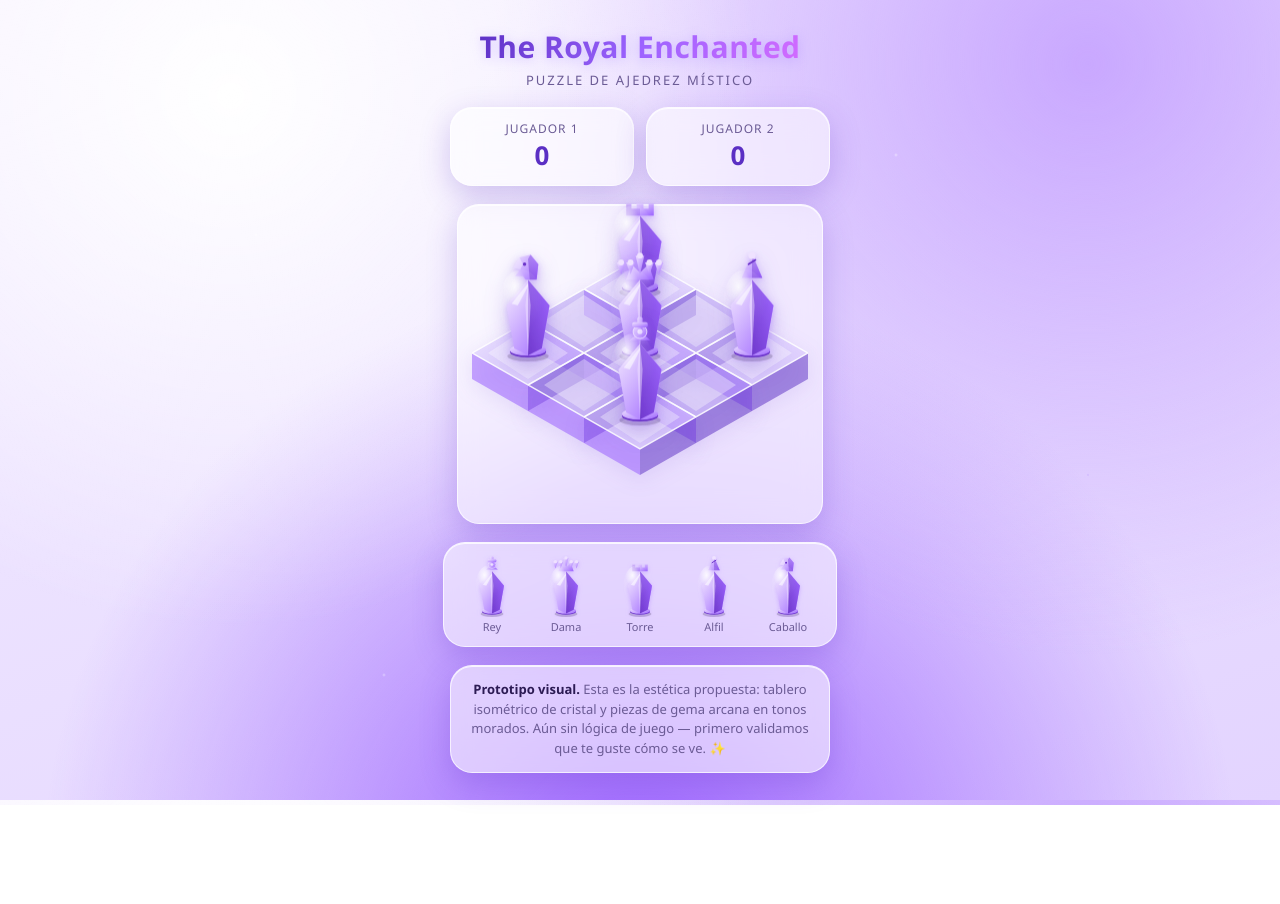
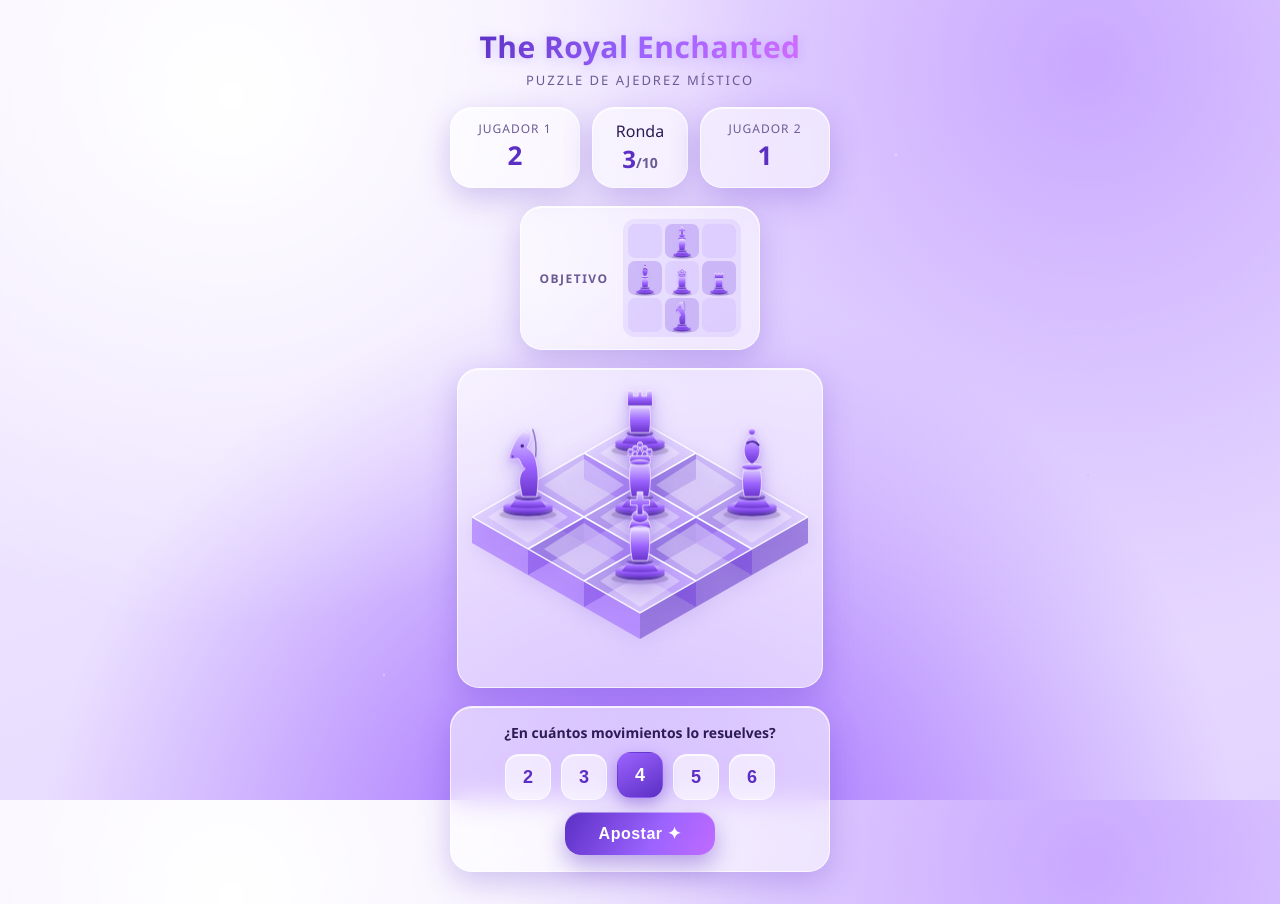
Before and after one commit to jostivtrb-create/The-Royal-Study, a React (Vite) app: page / in a window 1280 px wide. Before the commit the page ends 805 px from the top, so only its background shows below. Built offline with nearby package versions, Linux system fonts and the light colour scheme.

Commit message:
feat: rediseñar piezas como ajedrez de cristal reconocible + pantalla de juego pulida

```diff
--- a/src/App.tsx
+++ b/src/App.tsx
@@ -3,15 +3,49 @@ import Board, { type BoardState } from "./components/Board";
 import Piece from "./components/Piece";
 import { PIECE_ORDER, PIECE_NAME_ES } from "./game/pieces";
 
-// Disposición de muestra para el prototipo visual (las 5 piezas en el 3x3).
-const SAMPLE: BoardState = [
+const START: BoardState = [
   ["R", null, "B"],
   [null, "Q", null],
   ["N", null, "K"],
 ];
 
+const TARGET: BoardState = [
+  [null, "K", null],
+  ["B", "Q", "R"],
+  [null, "N", null],
+];
+
+// Modo galería para revisar piezas (dev). En la app real va en false.
+const GALLERY = false;
+
 export default function App() {
-  const [board] = useState<BoardState>(SAMPLE);
+  const [board] = useState<BoardState>(START);
+
+  if (GALLERY) {
+    return (
+      <div className="app">
+        <header className="title">
+          <h1>The Royal Enchanted</h1>
+          <p>Galería de piezas (revisión)</p>
+        </header>
+        <div className="glass" style={{ padding: 18, display: "flex", gap: 6, flexWrap: "wrap", justifyContent: "center" }}>
+          {PIECE_ORDER.map((t) => (
+            <div key={t} style={{ display: "flex", flexDirection: "column", alignItems: "center", width: 92 }}>
+              <Piece type={t} size={86} />
+              <span style={{ fontSize: 12, color: "var(--ink-soft)" }}>{PIECE_NAME_ES[t]}</span>
+            </div>
+          ))}
+        </div>
+        <div style={{ padding: 18, borderRadius: 22, background: "#2c1b54", display: "flex", gap: 6, flexWrap: "wrap", justifyContent: "center" }}>
+          {PIECE_ORDER.map((t) => (
+            <div key={t} style={{ width: 92, display: "flex", justifyContent: "center" }}>
+              <Piece type={t} size={86} />
+            </div>
+          ))}
+        </div>
+      </div>
+    );
+  }
 
   return (
     <div className="app">
@@ -20,35 +54,60 @@ export default function App() {
         <p>Puzzle de ajedrez místico</p>
       </header>
 
+      {/* Marcador */}
       <div className="hud">
         <div className="score glass">
           <div className="who">Jugador 1</div>
-          <div className="pts">0</div>
+          <div className="pts">2</div>
+        </div>
+        <div className="round glass">
+          <div className="who">Ronda</div>
+          <div className="round-n">3<span>/10</span></div>
         </div>
         <div className="score glass">
           <div className="who">Jugador 2</div>
-          <div className="pts">0</div>
+          <div className="pts">1</div>
         </div>
       </div>
 
+      {/* Objetivo (mini tablero meta) */}
+      <div className="target glass">
+        <span className="target-label">Objetivo</span>
+        <MiniBoard board={TARGET} />
+      </div>
+
+      {/* Tablero principal */}
       <div className="board-wrap glass">
         <Board board={board} />
       </div>
 
-      <div className="legend glass">
-        {PIECE_ORDER.map((t) => (
-          <div className="legend-item" key={t}>
-            <Piece type={t} size={48} />
-            <span>{PIECE_NAME_ES[t]}</span>
-          </div>
-        ))}
-      </div>
-
-      <div className="note glass">
-        <strong>Prototipo visual.</strong> Esta es la estética propuesta:
-        tablero isométrico de cristal y piezas de gema arcana en tonos morados.
-        Aún sin lógica de juego — primero validamos que te guste cómo se ve. ✨
+      {/* Barra de apuesta */}
+      <div className="bid glass">
+        <div className="bid-q">¿En cuántos movimientos lo resuelves?</div>
+        <div className="bid-row">
+          {[2, 3, 4, 5, 6].map((n) => (
+            <button key={n} className={"chip" + (n === 4 ? " chip--on" : "")}>
+              {n}
+            </button>
+          ))}
+        </div>
+        <button className="bid-go">Apostar ✦</button>
       </div>
     </div>
   );
 }
+
+/** Mini tablero (vista cenital) para mostrar el objetivo de forma compacta. */
+function MiniBoard({ board }: { board: BoardState }) {
+  return (
+    <div className="mini">
+      {board.map((row, r) =>
+        row.map((cell, c) => (
+          <div key={`${r}-${c}`} className={"mini-cell" + ((r + c) % 2 ? " mini-cell--b" : "")}>
+            {cell && <Piece type={cell} size={30} />}
+          </div>
+        )),
+      )}
+    </div>
+  );
+}
--- a/src/components/Piece.tsx
+++ b/src/components/Piece.tsx
@@ -3,195 +3,193 @@ import type { PieceType } from "../game/pieces";
 
 type Props = {
   type: PieceType;
-  /** Tonalidad del cristal: amatista (por defecto) o variante para el rival. */
   hue?: "amethyst" | "rose";
   size?: number;
   className?: string;
 };
 
 /**
- * Pieza de cristal arcano dibujada en SVG.
+ * Pieza de ajedrez tallada en cristal.
  *
- * Cada pieza es una gema/cristal facetado (cuerpo en forma de espira) con un
- * ornamento superior distintivo. El facetado (cara izquierda clara + cara
- * derecha oscura + brillo especular) simula volumen 3D sin necesidad de 3D real.
+ * Silueta Staunton reconocible (base torneada + cuerpo + remate distintivo)
+ * con acabado de cristal: degradado vertical, brillo especular lateral, rim
+ * light y glow morado. viewBox 90x112, centro en x=45, base en y≈100.
  */
 export default function Piece({
   type,
   hue = "amethyst",
-  size = 88,
+  size = 96,
   className,
 }: Props) {
   const uid = useId().replace(/:/g, "");
-  const ids = {
-    body: `body-${uid}`,
-    light: `light-${uid}`,
-    dark: `dark-${uid}`,
-    glow: `glow-${uid}`,
-    sheen: `sheen-${uid}`,
-  };
+  const id = (k: string) => `${k}-${uid}`;
 
-  // Paletas de cristal.
-  const palette =
+  const p =
     hue === "rose"
-      ? {
-          edge: "#ffd9f2",
-          light: "#ff9ed8",
-          mid: "#e25fb4",
-          dark: "#a8338a",
-          glow: "#ff7ad1",
-        }
-      : {
-          edge: "#efe2ff",
-          light: "#c9a8ff",
-          mid: "#9c63ff",
-          dark: "#6a32c9",
-          glow: "#b58bff",
-        };
-
-  // Cuerpo: espira de gema simétrica respecto a x=50.
-  const T = "50,34";
-  const RS = "75,64";
-  const RB = "66,114";
-  const BC = "50,122";
-  const LB = "34,114";
-  const LS = "25,64";
+      ? { edge: "#ffe3f5", light: "#ff9fd9", mid: "#e25fb4", dark: "#a8338a", deep: "#7e1f68", glow: "#ff7ad1" }
+      : { edge: "#f1e8ff", light: "#cbb0ff", mid: "#9c63ff", dark: "#6a35cc", deep: "#46219a", glow: "#b58bff" };
 
   return (
     <svg
       className={className}
       width={size}
-      height={size * 1.3}
-      viewBox="0 0 100 130"
+      height={size * (112 / 90)}
+      viewBox="0 0 90 112"
       role="img"
       aria-label={type}
     >
       <defs>
-        <linearGradient id={ids.light} x1="0" y1="0" x2="1" y2="1">
-          <stop offset="0" stopColor={palette.edge} />
-          <stop offset="0.5" stopColor={palette.light} />
-          <stop offset="1" stopColor={palette.mid} />
+        <linearGradient id={id("body")} x1="0" y1="0" x2="0" y2="1">
+          <stop offset="0" stopColor={p.edge} />
+          <stop offset="0.16" stopColor={p.light} />
+          <stop offset="0.55" stopColor={p.mid} />
+          <stop offset="1" stopColor={p.dark} />
         </linearGradient>
-        <linearGradient id={ids.dark} x1="1" y1="0" x2="0" y2="1">
-          <stop offset="0" stopColor={palette.mid} />
-          <stop offset="1" stopColor={palette.dark} />
+        <linearGradient id={id("base")} x1="0" y1="0" x2="0" y2="1">
+          <stop offset="0" stopColor={p.light} />
+          <stop offset="1" stopColor={p.deep} />
         </linearGradient>
-        <radialGradient id={ids.sheen} cx="0.35" cy="0.25" r="0.7">
-          <stop offset="0" stopColor="#ffffff" stopOpacity="0.85" />
-          <stop offset="0.4" stopColor="#ffffff" stopOpacity="0.1" />
-          <stop offset="1" stopColor="#ffffff" stopOpacity="0" />
+        <linearGradient id={id("spec")} x1="0" y1="0" x2="1" y2="0">
+          <stop offset="0" stopColor="#fff" stopOpacity="0" />
+          <stop offset="0.5" stopColor="#fff" stopOpacity="0.85" />
+          <stop offset="1" stopColor="#fff" stopOpacity="0" />
+        </linearGradient>
+        <radialGradient id={id("sheen")} cx="0.36" cy="0.22" r="0.75">
+          <stop offset="0" stopColor="#fff" stopOpacity="0.7" />
+          <stop offset="0.45" stopColor="#fff" stopOpacity="0.08" />
+          <stop offset="1" stopColor="#fff" stopOpacity="0" />
         </radialGradient>
-        <filter id={ids.glow} x="-40%" y="-40%" width="180%" height="180%">
-          <feDropShadow
-            dx="0"
-            dy="3"
-            stdDeviation="4"
-            floodColor={palette.glow}
-            floodOpacity="0.55"
-          />
+        <filter id={id("glow")} x="-40%" y="-50%" width="180%" height="200%">
+          <feDropShadow dx="0" dy="3" stdDeviation="3.4" floodColor={p.glow} floodOpacity="0.5" />
         </filter>
+        <clipPath id={id("clip")}>{bodyShape(type, `url(#${id("body")})`, p, true)}</clipPath>
       </defs>
 
-      {/* Sombra de contacto sobre la casilla */}
-      <ellipse cx="50" cy="123" rx="24" ry="6" fill="#000" opacity="0.18" />
+      {/* Sombra de contacto */}
+      <ellipse cx="45" cy="105" rx="30" ry="5.5" fill="#000" opacity="0.16" />
 
-      <g filter={`url(#${ids.glow})`}>
-        {/* Pedestal de la pieza */}
-        <ellipse cx="50" cy="118" rx="21" ry="6.5" fill={palette.dark} />
-        <ellipse cx="50" cy="116" rx="21" ry="6.5" fill={`url(#${ids.light})`} />
+      <g filter={`url(#${id("glow")})`}>
+        {/* Base torneada (común) */}
+        <ellipse cx="45" cy="100" rx="26" ry="6.5" fill={`url(#${id("base")})`} />
+        <ellipse cx="45" cy="97" rx="26" ry="6.5" fill={`url(#${id("body")})`} />
+        <path d="M26,97 Q45,99 64,97 L57,87 Q45,84 33,87 Z" fill={`url(#${id("body")})`} />
+        <ellipse cx="45" cy="86.5" rx="14" ry="3.6" fill={`url(#${id("base")})`} />
 
-        {/* Cuerpo facetado */}
-        <polygon
-          points={`${T} ${RS} ${RB} ${BC} ${LB} ${LS}`}
-          fill={`url(#${ids.light})`}
-        />
-        {/* Cara derecha (sombra) */}
-        <polygon
-          points={`${T} ${RS} ${RB} ${BC}`}
-          fill={`url(#${ids.dark})`}
-          opacity="0.92"
-        />
-        {/* Espina central brillante */}
-        <polygon points={`${T} 53,64 ${BC} 47,64`} fill={palette.edge} opacity="0.5" />
-        {/* Brillo especular izquierdo */}
-        <polygon points="50,38 31,62 38,64 50,42" fill="#fff" opacity="0.55" />
-
-        {/* Ornamento superior por pieza */}
-        {renderTop(type, palette, ids)}
+        {/* Cuerpo + remate de la pieza */}
+        {bodyShape(type, `url(#${id("body")})`, p, false)}
       </g>
 
-      {/* Lustre general */}
-      <ellipse cx="42" cy="62" rx="26" ry="40" fill={`url(#${ids.sheen})`} />
+      {/* Brillo especular y lustre, recortados a la silueta */}
+      <g clipPath={`url(#${id("clip")})`}>
+        <rect x="22" y="10" width="12" height="92" rx="6" fill={`url(#${id("spec")})`} opacity="0.6" />
+        <ellipse cx="38" cy="40" rx="30" ry="44" fill={`url(#${id("sheen")})`} />
+      </g>
     </svg>
   );
 }
 
-function renderTop(
-  type: PieceType,
-  palette: { edge: string; light: string; mid: string; dark: string },
-  ids: { light: string; dark: string },
-) {
-  const lightFill = `url(#${ids.light})`;
+type Pal = { edge: string; light: string; mid: string; dark: string; deep: string; glow: string };
+
+/**
+ * Devuelve el cuerpo (de la base hacia arriba) de cada pieza.
+ * Si `outlineOnly`, devuelve solo las formas rellenas (para el clipPath).
+ */
+function bodyShape(type: PieceType, fill: string, p: Pal, outlineOnly: boolean) {
+  const rim = outlineOnly ? "none" : p.edge;
+  const rimW = 0.8;
+  const props = { fill, stroke: rim, strokeWidth: rimW, strokeLinejoin: "round" as const };
+
   switch (type) {
     case "K":
-      // Orbe coronado por una cruz de cristal.
       return (
         <g>
-          <polygon points="50,30 62,30 50,20 38,30" fill={lightFill} />
-          <circle cx="50" cy="20" r="8" fill={lightFill} stroke={palette.edge} strokeWidth="1" />
-          <rect x="47" y="3" width="6" height="20" rx="2" fill={lightFill} />
-          <rect x="41" y="9" width="18" height="6" rx="2" fill={lightFill} />
-          <circle cx="50" cy="20" r="3" fill="#fff" opacity="0.7" />
+          {/* fuste */}
+          <path d="M37,86 Q33,66 36,52 L54,52 Q57,66 53,86 Z" {...props} />
+          {/* corona/banda */}
+          <path d="M33,53 Q45,47 57,53 L54,44 Q45,41 36,44 Z" {...props} />
+          {/* cabeza */}
+          <ellipse cx="45" cy="40" rx="8.5" ry="6.5" {...props} />
+          {/* cruz */}
+          <path d="M42,14 L48,14 L48,22 L55,22 L55,28 L48,28 L48,38 L42,38 L42,28 L35,28 L35,22 L42,22 Z" {...props} />
         </g>
       );
     case "Q":
-      // Corona radiante de varios picos con orbes.
       return (
         <g>
-          <polygon points="34,34 66,34 60,16 50,26 40,16" fill={lightFill} />
-          {[28, 39, 50, 61, 72].map((x, i) => (
+          <path d="M36,86 Q32,64 36,50 L54,50 Q58,64 54,86 Z" {...props} />
+          {/* collar */}
+          <ellipse cx="45" cy="50" rx="11" ry="3.2" {...props} />
+          {/* banda de la corona */}
+          <path d="M34,50 Q45,45 56,50 L55,43 Q45,40 35,43 Z" {...props} />
+          {/* picos + perlas (corona simétrica) */}
+          {[
+            [35, 40],
+            [40, 37],
+            [45, 33],
+            [50, 37],
+            [55, 40],
+          ].map(([x, tipY], i) => (
             <g key={i}>
-              <polygon
-                points={`${x},28 ${x - 5},${i === 2 ? 6 : 14} ${x + 5},${i === 2 ? 6 : 14}`}
-                fill={lightFill}
-              />
-              <circle cx={x} cy={i === 2 ? 6 : 14} r="3.4" fill={palette.edge} />
+              <path d={`M${x - 3.4},43 L${x + 3.4},43 L${x},${tipY} Z`} {...props} />
+              <circle cx={x} cy={tipY - 1.5} r="2.8" {...props} />
             </g>
           ))}
         </g>
       );
     case "R":
-      // Almenas (torre).
       return (
         <g>
-          <polygon
-            points="34,34 34,20 40,20 40,26 46,26 46,20 54,20 54,26 60,26 60,20 66,20 66,34"
-            fill={lightFill}
+          <path d="M35,86 Q33,68 35,58 L55,58 Q57,68 55,86 Z" {...props} />
+          {/* corona almenada */}
+          <path
+            d="M32,58 L32,42 L38,42 L38,48 L43,48 L43,42 L47,42 L47,48 L52,48 L52,42 L58,42 L58,58 Z"
+            {...props}
           />
-          <polygon points="34,34 34,20 40,20 40,26 50,26 50,34" fill={`url(#${ids.dark})`} opacity="0.3" />
         </g>
       );
     case "B":
-      // Mitra puntiaguda con hendidura y orbe.
       return (
         <g>
-          <polygon points="50,4 38,32 62,32" fill={lightFill} />
-          <polygon points="50,4 50,32 62,32" fill={`url(#${ids.dark})`} opacity="0.45" />
-          <line x1="46" y1="16" x2="54" y2="11" stroke={palette.dark} strokeWidth="2" strokeLinecap="round" />
-          <circle cx="50" cy="6" r="4" fill={palette.edge} />
+          <path d="M37,86 Q33,68 37,56 L53,56 Q57,68 53,86 Z" {...props} />
+          {/* collar */}
+          <ellipse cx="45" cy="55" rx="11" ry="3.4" {...props} />
+          {/* mitra */}
+          <path d="M45,20 C56,30 56,46 45,52 C34,46 34,30 45,20 Z" {...props} />
+          {/* hendidura */}
+          {!outlineOnly && (
+            <path d="M40,30 Q47,26 52,32" stroke={p.deep} strokeWidth="2" fill="none" strokeLinecap="round" />
+          )}
+          {/* perla */}
+          <circle cx="45" cy="18" r="3.6" {...props} />
         </g>
       );
     case "N":
-      // Cabeza de caballo angular y facetada.
       return (
         <g>
-          <polygon
-            points="60,34 62,16 53,5 40,8 33,20 41,22 35,30 44,30 47,34"
-            fill={lightFill}
+          {/* cabeza de caballo (mirando a la izquierda) */}
+          <path
+            d="M54,86
+               C56,72 56,60 54,52
+               C53,44 50,38 44,35
+               C46,30 49,26 48,21
+               L50,15
+               L44,20
+               C42,17 39,17 37,21
+               C33,25 29,33 26,42
+               C25,45 26,47 29,47
+               L35,46
+               C38,50 38,54 42,57
+               C37,60 35,68 37,76
+               L39,86 Z"
+            {...props}
           />
-          <polygon points="60,34 62,16 53,5 50,10 52,34" fill={`url(#${ids.dark})`} opacity="0.5" />
-          <polygon points="40,8 33,20 41,22 44,16" fill="#fff" opacity="0.4" />
-          <circle cx="46" cy="16" r="2" fill={palette.dark} />
+          {/* crin a lo largo del cuello */}
+          {!outlineOnly && (
+            <path d="M50,16 C53,24 54,34 53,44" stroke={p.deep} strokeWidth="1.6" fill="none" opacity="0.55" strokeLinecap="round" />
+          )}
+          {/* ojo y ollar */}
+          {!outlineOnly && <circle cx="39" cy="33" r="1.8" fill={p.deep} />}
+          {!outlineOnly && <circle cx="29" cy="44" r="1.2" fill={p.deep} opacity="0.7" />}
         </g>
       );
   }
--- a/src/index.css
+++ b/src/index.css
@@ -224,3 +224,113 @@ body::before {
   text-align: center;
 }
 .note strong { color: var(--ink); }
+
+/* ---------- HUD: ronda central ---------- */
+.round {
+  width: 96px;
+  padding: 12px 8px;
+  text-align: center;
+  display: flex;
+  flex-direction: column;
+  justify-content: center;
+}
+.round-n {
+  font-size: 24px;
+  font-weight: 800;
+  color: var(--violet-deep);
+}
+.round-n span {
+  font-size: 14px;
+  font-weight: 600;
+  color: var(--ink-soft);
+}
+
+/* ---------- Objetivo (mini tablero) ---------- */
+.target {
+  display: flex;
+  align-items: center;
+  gap: 14px;
+  padding: 12px 18px;
+}
+.target-label {
+  font-size: 12px;
+  letter-spacing: 1.5px;
+  text-transform: uppercase;
+  color: var(--ink-soft);
+  font-weight: 700;
+}
+.mini {
+  display: grid;
+  grid-template-columns: repeat(3, 34px);
+  grid-template-rows: repeat(3, 34px);
+  gap: 3px;
+  padding: 5px;
+  border-radius: 12px;
+  background: rgba(124, 77, 255, 0.1);
+}
+.mini-cell {
+  border-radius: 7px;
+  background: rgba(214, 196, 255, 0.55);
+  display: flex;
+  align-items: center;
+  justify-content: center;
+}
+.mini-cell--b {
+  background: rgba(168, 138, 240, 0.45);
+}
+
+/* ---------- Barra de apuesta ---------- */
+.bid {
+  width: 100%;
+  max-width: 380px;
+  padding: 16px;
+  display: flex;
+  flex-direction: column;
+  align-items: center;
+  gap: 12px;
+}
+.bid-q {
+  font-size: 14px;
+  font-weight: 600;
+  color: var(--ink);
+  text-align: center;
+}
+.bid-row {
+  display: flex;
+  gap: 10px;
+}
+.chip {
+  width: 46px;
+  height: 46px;
+  border-radius: 14px;
+  border: 1px solid var(--glass-brd);
+  background: rgba(255, 255, 255, 0.6);
+  color: var(--violet-deep);
+  font-size: 18px;
+  font-weight: 700;
+  cursor: pointer;
+  transition: transform 0.12s ease, box-shadow 0.12s ease;
+  box-shadow: inset 0 1px 0 rgba(255, 255, 255, 0.8);
+}
+.chip:active { transform: translateY(1px); }
+.chip--on {
+  background: linear-gradient(150deg, var(--amethyst), var(--violet-deep));
+  color: #fff;
+  border-color: transparent;
+  box-shadow: 0 6px 16px rgba(91, 47, 196, 0.4);
+  transform: translateY(-2px);
+}
+.bid-go {
+  padding: 12px 34px;
+  border: none;
+  border-radius: 16px;
+  font-size: 16px;
+  font-weight: 700;
+  letter-spacing: 0.5px;
+  color: #fff;
+  cursor: pointer;
+  background: linear-gradient(120deg, var(--violet-deep), var(--amethyst) 60%, #c06bff);
+  box-shadow: 0 10px 24px rgba(91, 47, 196, 0.42), inset 0 1px 0 rgba(255, 255, 255, 0.4);
+  transition: transform 0.12s ease;
+}
+.bid-go:active { transform: translateY(1px); }
```
